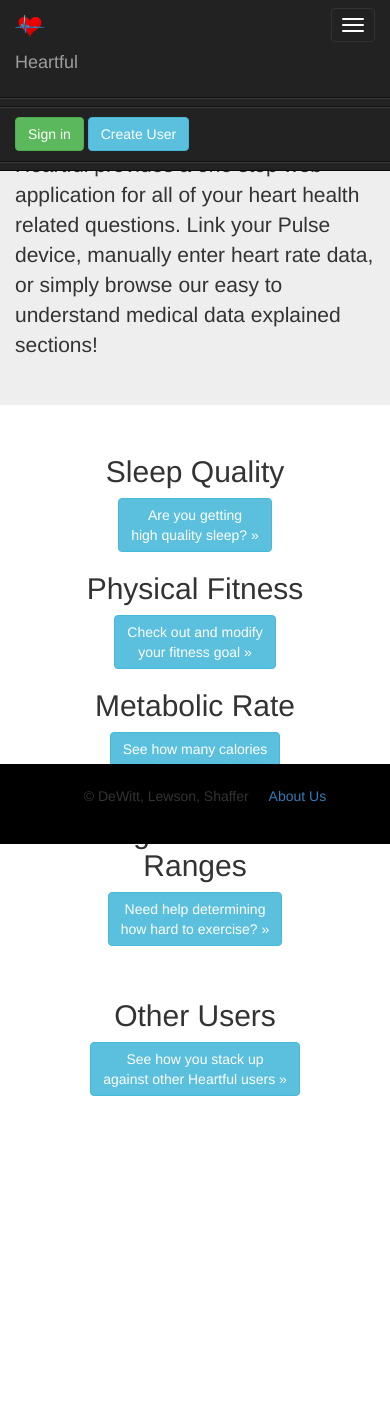
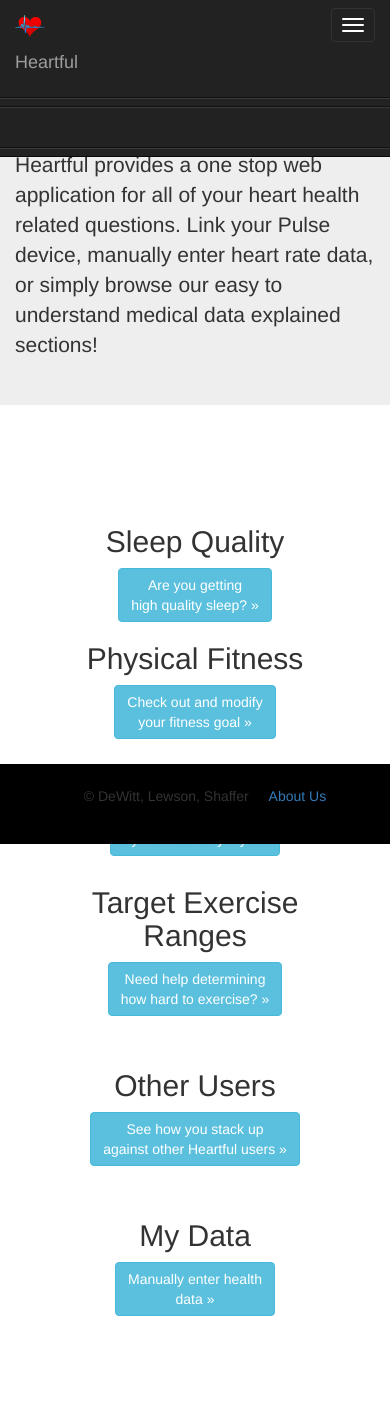
Before and after one commit to DeWittmm/Heartful, a Django app: page / in a window 390 px wide, after a click on "Toggle navigation". Before the commit the page ends 1096 px from the top, so only its background shows below. Run offline with Django 3.2, Linux system fonts and the light colour scheme; some libraries are stand-ins or nearby versions.

Commit message:
Added google login; testing /test REST end-point; various UI changes

```diff
--- a/heartful/settings/settings.py
+++ b/heartful/settings/settings.py
@@ -34,7 +34,7 @@ INSTALLED_APPS = (
     'django.contrib.messages',
     'django.contrib.staticfiles',
     'rest_framework',
-    'heartful.apps.core',
+    'apps.core',
 )
 
 MIDDLEWARE_CLASSES = (
@@ -47,11 +47,11 @@ MIDDLEWARE_CLASSES = (
     'django.middleware.clickjacking.XFrameOptionsMiddleware',
 )
 
-ROOT_URLCONF = 'heartful.urls'
+ROOT_URLCONF = 'urls'
 
 TEST_RUNNER = 'django.test.runner.DiscoverRunner'
 
-WSGI_APPLICATION = 'settings.wsgi.application'
+WSGI_APPLICATION = 'wsgi.application'
 
 # Database
 # https://docs.djangoproject.com/en/1.7/ref/settings/#databases
--- a/heartful/static/css/index.css
+++ b/heartful/static/css/index.css
@@ -17,7 +17,7 @@ body {
 .footer {
 	width:100%;
 	height:80px;
-	position:absolute;
+	position:fixed;
 	bottom:0;
 	left:0;
 	background: black;
@@ -30,6 +30,16 @@ body {
 
 #aboutUs {
 
+}
+
+.customModal {
+	z-index: 9999;
+	padding-top: 100px;
+}
+
+#pageContent {
+	padding-top: 70px;
+	padding-bottom: 70px;
 }
 
 .bs-docs-social {
--- a/heartful/static/js/script.js
+++ b/heartful/static/js/script.js
@@ -1,3 +1,6 @@
+var baseUrl = "http://52.10.162.213/"
+var user = { userName : "", userId : "" }
+
 function showTile(tileName) {
   $("#tileContent").css("display", "none");
   $(".jumbotron").css("display", "none");
@@ -18,36 +21,73 @@ function showTile(tileName) {
     case "otherUsers":
       showOtherUsersTile();
       break;
+    case "myData":
+      showMyDataTile();
+      break;
   }
 }
 
+function createUser () {
+  $('#newUserModal').modal();
+}
+
+function showMyDataTile() {
+  //create a large table for the user to view all of their data
+
+  //allow for manual entry
+
+  var toAppend = "<h1>My Health Data</h1>";
+  toAppend += '<button type="submit" class="btn btn-success" data-toggle="modal" data-target="#manualDataEntryModal">Enter New Data</button>'
+  toAppend += "<br><button onclick='goToHomePage()'>Home</button>";
+  $("#tileDetail").empty().append(toAppend);
+}
+
 function showSleepTile() {
-  var toAppend = "<h1>Sleep Tile Stuff</h1>"
-  toAppend += "<br><button onclick='goToHomePage()'>Home</button>"
+  var toAppend = "<h1>Sleep Tile Stuff</h1>";
+  toAppend += "<br><button onclick='goToHomePage()'>Home</button>";
   $("#tileDetail").empty().append(toAppend);
 }
 
 function showFitnessTile() {
-  var toAppend = "<h1>Fitness Tile Stuff</h1>"
-  toAppend += "<br><button onclick='goToHomePage()'>Home</button>"
-  $("#tileDetail").empty().append(toAppend);
+  //var fitnessUrl = baseUrl + "fitness/" + user.userId;
+  var fitnessUrl = baseUrl + "test";
+  var fitnessData = {};
+
+  $.ajax({
+    type: "GET",
+    url: fitnessUrl,
+    data: fitnessData
+  }).done(function(result) {
+    //want to get things like target HR and baseline HR
+
+    console.log(result)
+
+    var toAppend = "<h1>Fitness Tile Stuff</h1>";
+    // toAppend += "<br><p>Baseline Heart Rate: " + userFitness.baselineHR + "</p><br><p>Target Heart Rate: " + userFitness.targetHR + "</p>"
+    toAppend += "<br><button onclick='goToHomePage()'>Home</button>";
+
+
+    $("#tileDetail").empty().append(toAppend);
+  });
+
+
 }
 
 function showCaloriesTile() {
   var toAppend = "<h1>Metabolism Tile Stuff</h1>"
-  toAppend += "<br><button onclick='goToHomePage()'>Home</button>"
+  toAppend += "<br><button onclick='goToHomePage()'>Home</button>";
   $("#tileDetail").empty().append(toAppend);
 }
 
 function showIntensityTile() {
-  var toAppend = "<h1>Exercise Intensity Tile Stuff</h1>"
-  toAppend += "<br><button onclick='goToHomePage()'>Home</button>"
+  var toAppend = "<h1>Exercise Intensity Tile Stuff</h1>";
+  toAppend += "<br><button onclick='goToHomePage()'>Home</button>";
   $("#tileDetail").empty().append(toAppend);
 }
 
 function showOtherUsersTile() {
-  var toAppend = "<h1>Other Users Tile Stuff</h1>"
-  toAppend += "<br><button onclick='goToHomePage()'>Home</button>"
+  var toAppend = "<h1>Other Users Tile Stuff</h1>";
+  toAppend += "<br><button onclick='goToHomePage()'>Home</button>";
   $("#tileDetail").empty().append(toAppend);
 }
 
@@ -56,3 +96,26 @@ function goToHomePage() {
   $(".jumbotron").css("display", "inherit");
   $("#tileDetail").empty();
 }
+
+
+function signinCallback(authResult) {
+    if (authResult['status']['signed_in']) {
+        gapi.client.load('plus','v1', function() {
+            var request = gapi.client.plus.people.get({
+               'userId': 'me'
+            });
+            request.execute(function(resp) {
+              user.userName = resp.displayName
+              user.userId = resp.result.id
+              console.log(user.userName + " " + user.userId)
+
+              //hide sign in button and show name instead
+              $("#googleSignInButton").css("display" : none)
+              $("#userName").append("<p>" + user.userName + "</p>")
+
+            });
+        });
+    } else {
+        console.log('Sign-in state: ' + authResult['error']);
+    }
+}
--- a/heartful/templates/index.html
+++ b/heartful/templates/index.html
@@ -8,7 +8,7 @@
     <meta name="viewport" content="width=device-width, initial-scale=1">
     <meta name="description" content="">
     <meta name="author" content="">
-    <link rel="icon" href="./images/heart.ico">
+    <link rel="icon" href="{% static 'images/heart.ico' %}">
 
     <title>Heartful</title>
 
@@ -16,10 +16,16 @@
     <link rel="stylesheet" href="https://maxcdn.bootstrapcdn.com/bootstrap/3.3.2/css/bootstrap.min.css">
     <link href="{% static 'css/index.css' %}" rel="stylesheet">
 
+
     <!-- AJAX 2.X, bootstrap (ajax dependent), our script (ajax and bootstrap dependent) -->
     <script src="https://ajax.googleapis.com/ajax/libs/jquery/2.1.3/jquery.min.js"></script>
     <script src="https://maxcdn.bootstrapcdn.com/bootstrap/3.3.2/js/bootstrap.min.js"></script>
     <script src="{% static 'js/script.js' %}"></script>
+    <script src="https://apis.google.com/js/client:platform.js" async defer></script>
+
+    <!-- Local testing paths -->
+    <!-- <script src="../static/js/script.js"></script> -->
+    <!-- <link rel="stylesheet" type="text/css" href="../static/css/index.css"> -->
   </head>
 
   <body>
@@ -40,11 +46,23 @@
 
         </div>
         <div id="navbar" class="navbar-collapse collapse">
+          <div id="userName"></div>
           <form class="navbar-form navbar-right">
-            <button type="submit" class="btn btn-success" data-toggle="modal" data-target="#signInModal">Sign in</button>
-            <button type="submit" class="btn btn-info" data-toggle="modal" data-target="#newUserModal">Create User</button>
+            <!--<button type="submit" class="btn btn-success" data-toggle="modal" onclick="signIn()" data-target="#signInModal">Sign in</button>
+            <button type="submit" class="btn btn-info" data-toggle="modal" onclick="createUser()" data-target="#newUserModal">Create User</button> -->
+            <span class="btn">
+              <span
+                class="g-signin"
+                data-callback="signinCallback"
+                data-clientid="739218324274-t2mkmq4hlkmadqp56fv3uop0bv6bp9ke.apps.googleusercontent.com"
+                data-cookiepolicy="single_host_origin"
+                data-requestvisibleactions="http://schema.org/AddAction"
+                data-scope="https://www.googleapis.com/auth/plus.login">
+              </span>
+            </span>
           </form>
         </div>
+
       </div>
     </nav>
 
@@ -55,7 +73,7 @@
       </div>
     </div>
 
-    <div class="container">
+    <div id="pageContent" class="container">
       <div id="tileContent">
         <!-- first row of 'tiles' -->
         <div class="row">
@@ -74,19 +92,24 @@
         </div>
         <!-- second row of 'tiles' -->
         <div class="row">
-          <div class="col-md-4 col-md-offset-2 centerAlignText">
+          <div class="col-md-4 centerAlignText">
             <h2>Target Exercise<br>Ranges</h2>
             <p><a class="btn btn-info"  onclick="showTile('intensity')" role="button">Need help determining<br>how hard to exercise? &raquo;</a></p>
           </div>
-          <div class="centerAlignText">
+          <div class="col-md-4 centerAlignText">
             <h2><br>Other Users</h2>
             <p><a class="btn btn-info" onclick="showTile('otherUsers')" role="button">See how you stack up<br>against other Heartful users &raquo;</a></p>
+         </div>
+         <div class="col-md-4 centerAlignText">
+            <h2><br>My Data</h2>
+            <p><a class="btn btn-info" onclick="showTile('myData')" role="button">Manually enter health<br>data &raquo;</a></p>
          </div>
         </div>
       </div>
 
       <!-- TILE DETAIL AREA -->
       <div id="tileDetail"></div>
+    </div>
 
 
     <div class="footer">
@@ -100,8 +123,6 @@
         </div>
       </footer>
     <div>
-
-    </div> <!-- /container -->
 
     <!-- BEGIN MODAL DEFINITIONS -->
 
@@ -170,7 +191,34 @@
       </div>
     </div>
 
-
+    <!-- manualDataEntryModal -->
+    <div class="modal fade customModal" id="manualDataEntryModal" tabindex="-1" role="dialog" aria-labelledby="myModalLabel" aria-hidden="true">
+      <div class="modal-dialog">
+        <div class="modal-content">
+          <div class="modal-header">
+            <button type="button" class="close" data-dismiss="modal" aria-label="Close"><span aria-hidden="true">&times;</span></button>
+            <h4 class="modal-title">Enter new health data</h4>
+          </div>
+          <div class="modal-body">
+            <p> </p>
+            <form class="form">
+              <div class="form-group">
+                <p>Heart rate</p>
+                <input type="text" placeholder="(bpm)" class="form-control">
+              </div>
+              <div class="form-group">
+                <p>Blood Oxygenation</p>
+                <input type="text" placeholder="(% O2)" class="form-control">
+              </div>
+            </form>
+          </div>
+          <div class="modal-footer">
+            <button type="button" class="btn btn-default" data-dismiss="modal">Cancel</button>
+            <button type="button" class="btn btn-primary">Submit</button>
+          </div>
+        </div>
+      </div>
+    </div>
 
   </body>
 </html>
--- /dev/null
+++ b/media/placeholder.txt
@@ -0,0 +1 @@
+hi!!!!
```
Also changed, not shown: README.md, 1 other file. Lines whose indentation alone changed are shown as unchanged.
